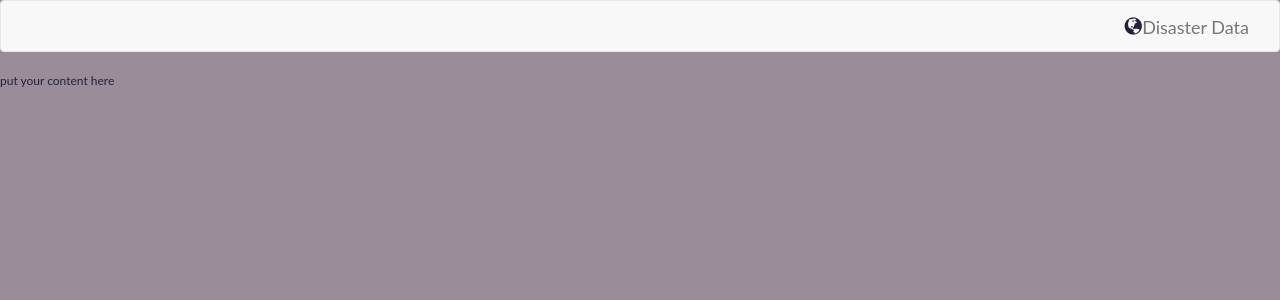
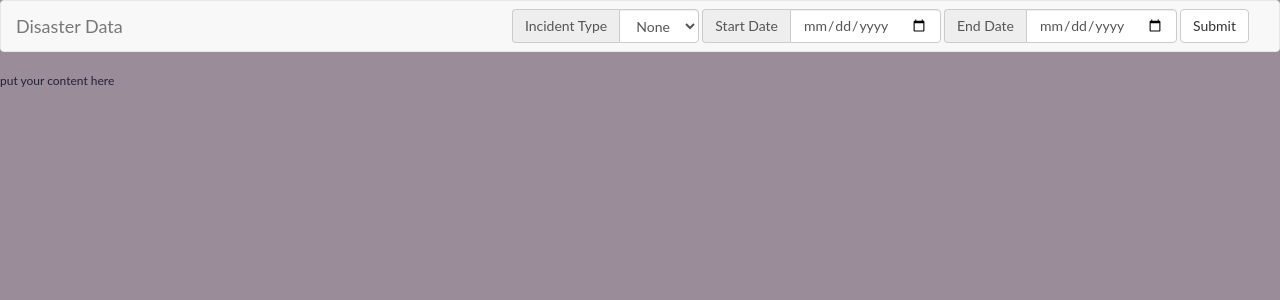
Before and after one commit to jennLam/disasterly, a Flask app: template templates/base.html in a window 1280 px wide. Shown: the top 300 px of the page. Run offline with Flask 2, Linux system fonts and the light colour scheme; the template is opened without the code that fills it, so the values that code supplies are empty; parts of the project's set-up code (start-up, migrations or seed data) failed here and were passed over; some libraries are stand-ins or nearby versions.

Commit message:
Moved form to navbar.

```diff
--- a/templates/base.html
+++ b/templates/base.html
@@ -23,15 +23,49 @@
   <body>
 
     <nav class="navbar navbar-default">
-      <div class="container-fluid">
-        <div class="navbar-header" style="float: right;">
+  <div class="container-fluid">
 
-          <span class="navbar-brand title"><span class="glyphicon glyphicon-globe"></span>Disaster Data</span>
+    <div class="navbar-header">
+      <button type="button" class="navbar-toggle collapsed" data-toggle="collapse" data-target="#bs-example-navbar-collapse-1">
+        <span class="sr-only">Toggle navigation</span>
+        <span class="icon-bar"></span>
+        <span class="icon-bar"></span>
+        <span class="icon-bar"></span>
+      </button>
+      <a class="navbar-brand" href="#">Disaster Data</a>
+    </div>
 
+
+    <div class="collapse navbar-collapse" id="bs-example-navbar-collapse-1">
+
+      <form action="/search" method="GET" class="navbar-form navbar-right" role="form">
+
+        <div class="input-group">
+            <span class="input-group-addon">Incident Type</span>
+            <select class="form-control" id="incident" name="incident">
+                  <option value="">None</option>
+                  {% for incident in incidents %}
+                    <option value="{{ incident }}">{{ incident }}</option>
+                  {% endfor %}
+            </select>
         </div>
-      </div>
+        <div class="input-group">
+            <span class="input-group-addon">Start Date</span>
+            <input class="form-control" type="date" id="startDate" name="start_date">
+        </div>
 
-    </nav>
+        <div class="input-group">
+            <span class="input-group-addon">End Date</span>
+            <input class="form-control" type="date" id="endDate" name="end_date">
+        </div>
+
+        <button id="search-button" type="submit" class="btn btn-default">Submit</button>
+     </form>
+
+    </div>
+  </div>
+</nav>
+
 
   {% block content %}
     put your content here
--- a/templates/index.html
+++ b/templates/index.html
@@ -37,9 +37,6 @@
               </div>
               <button id="search-button" type="submit" class="btn btn-default">Submit</button>
             </form>
-
-
-
 
           </div>
         </div>
```
